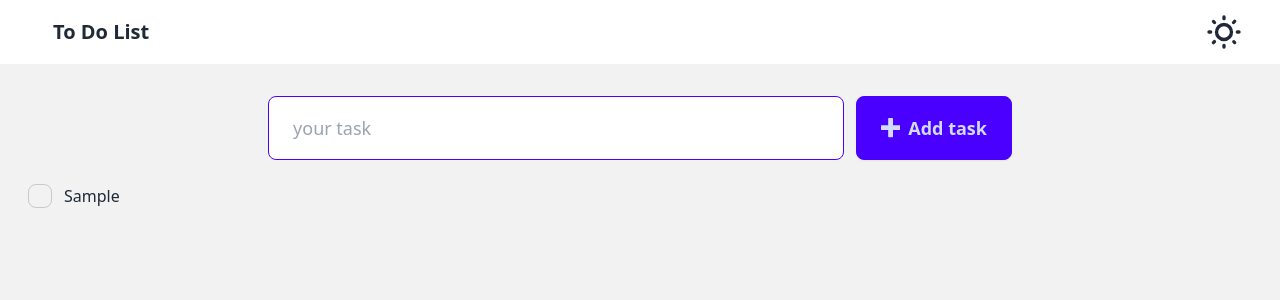
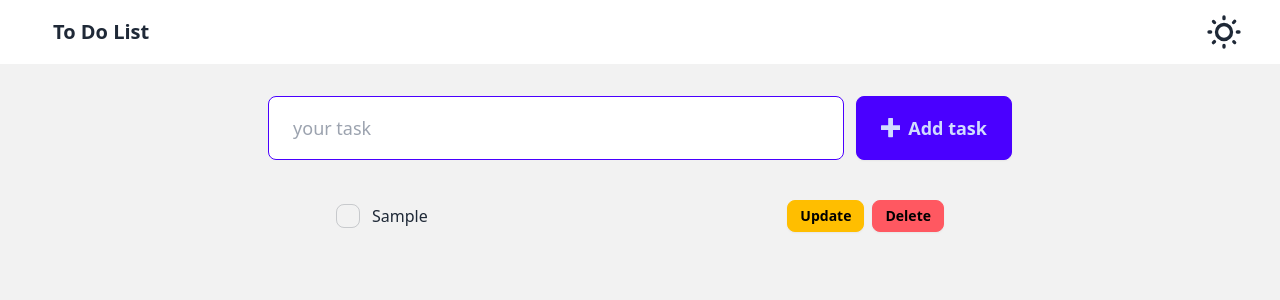
Before and after one commit to alipnf/to-do-list, a React (Vite) app: page / in a window 1280 px wide. Both pictures are taken after typing "Sample" into the empty fields and a click on the button "Add task". Shown: the top 300 px of the page. Built offline with nearby package versions, Linux system fonts and the light colour scheme.

Commit message:
feat: add update && delete

```diff
--- a/src/components/taskList.jsx
+++ b/src/components/taskList.jsx
@@ -1,18 +1,37 @@
-import { useState } from "react";
+import { useState, useEffect } from "react";
 
 export default function TaskList({ list }) {
   const [checkedItems, setCheckedItems] = useState({});
+  const [tasks, setTasks] = useState(list);
+
+  // Update tasks when list prop changes
+  useEffect(() => {
+    setTasks(list);
+  }, [list]);
 
   const handleCheckboxChange = (index) => {
     setCheckedItems({ ...checkedItems, [index]: !checkedItems[index] });
   };
 
+  const handleUpdate = (index, newValue) => {
+    const updatedTasks = [...tasks];
+    updatedTasks[index] = newValue;
+    setTasks(updatedTasks);
+  };
+
+  const handleDelete = (index) => {
+    const updatedTasks = [...tasks];
+    updatedTasks.splice(index, 1);
+    setTasks(updatedTasks);
+  };
+
   return (
-    <div className="mt-4">
+    <div className="mt-4 lg:mt-6 xl:mt-8 xl:px-[25%]">
       <ul>
-        {list.map((item, index) => (
+        {tasks.map((item, index) => (
           <li key={index} className="form-control">
-            <label className="label flex cursor-pointer justify-start gap-3">
+            <label className="label flex cursor-pointer justify-between ">
+              <div className="flex justify-start gap-3">
                 <input
                   type="checkbox"
                   className="checkbox"
@@ -21,11 +40,37 @@ export default function TaskList({ list }) {
                 />
                 <span
                   style={{
-                  textDecoration: checkedItems[index] ? "line-through" : "none",
+                    textDecoration: checkedItems[index]
+                      ? "line-through"
+                      : "none",
                   }}
                 >
                   {item}
                 </span>
+              </div>
+
+              <div className="flex gap-2">
+                <button
+                  className="btn btn-warning  btn-sm"
+                  onClick={() => {
+                    const newTask = prompt("Enter updated task:", tasks[index]);
+                    if (newTask !== null && newTask.trim() !== "") {
+                      handleUpdate(index, newTask.trim());
+                    }
+                  }}
+                >
+                  Update
+                </button>
+
+                <button
+                  className="btn btn-error btn-sm"
+                  onClick={() => {
+                    handleDelete(index);
+                  }}
+                >
+                  Delete
+                </button>
+              </div>
             </label>
           </li>
         ))}
```
Lines whose indentation alone changed are shown as unchanged.
